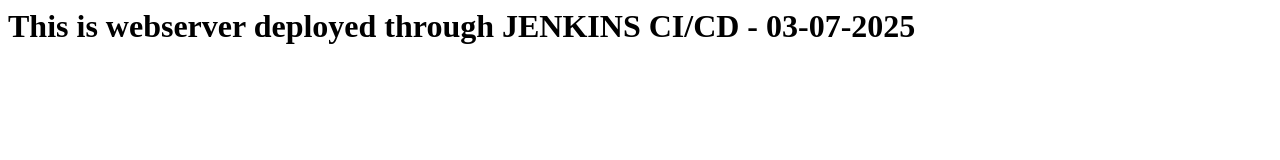
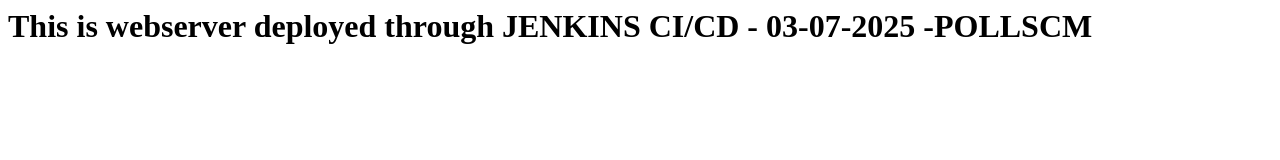
Before and after one commit to rajasekhar82/batch30, a plain HTML site: page index.html in a window 1280 px wide. Drawn offline with Linux system fonts and the light colour scheme.

Commit message:
modify index-pollscm

```diff
--- a/index.html
+++ b/index.html
@@ -1 +1 @@
-<h1> This is webserver deployed through JENKINS CI/CD - 03-07-2025 </h1>
+<h1> This is webserver deployed through JENKINS CI/CD - 03-07-2025 -POLLSCM </h1>
```
